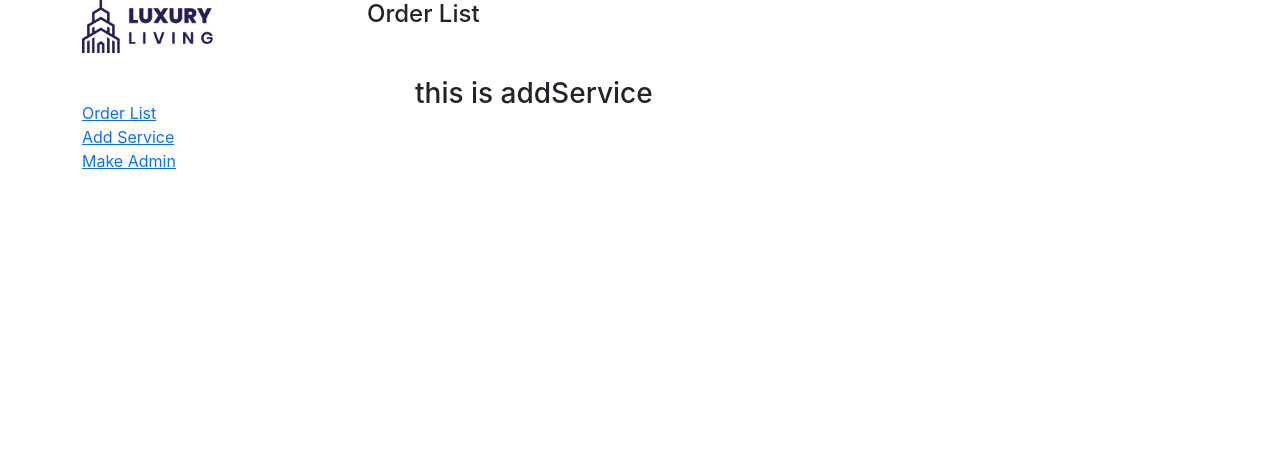
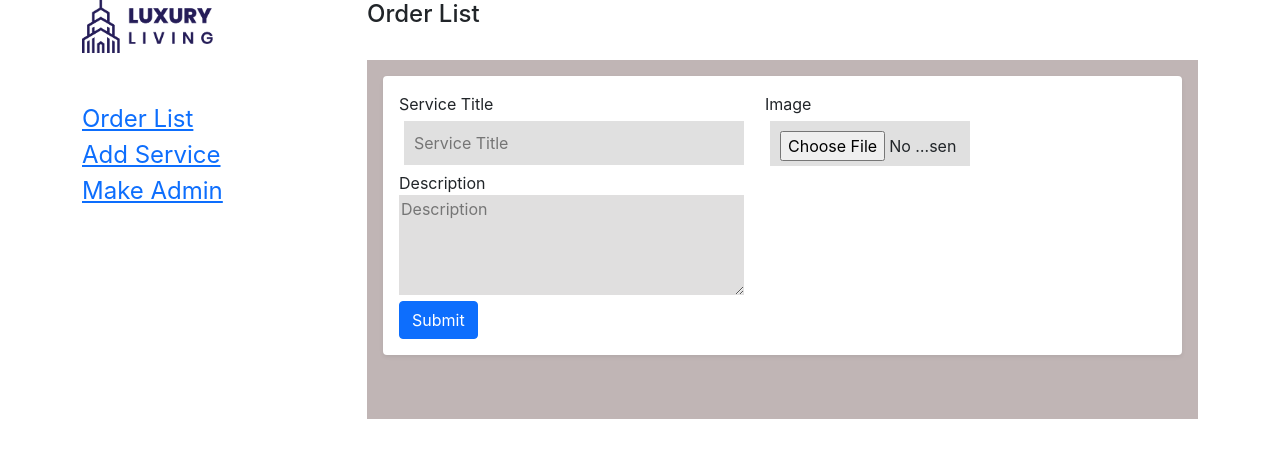
Before and after one commit to shamim1620/luxury-living, a React (Create React App) app: page /dashboard/addService in a window 1280 px wide. Shown: the top 458 px of the page. Built offline with nearby package versions, Linux system fonts and the light colour scheme; no server answers.

Commit message:
add service create

```diff
--- a/src/Pages/Dashboard/AddService/AddService.js
+++ b/src/Pages/Dashboard/AddService/AddService.js
@@ -1,9 +1,37 @@
+
 import React from 'react';
+import { Button } from 'react-bootstrap';
+import { useForm } from 'react-hook-form';
 
 const AddService = () => {
+    const { register, handleSubmit } = useForm();
+    const onSubmit = data => {
+        console.log(data)
+    }
     return (
         <div>
-            <h3>this is addService</h3>
+            <form className='contact-form' onSubmit={handleSubmit(onSubmit)}>
+                <div className='d-flex'>
+                    <div className='me-3'>
+                        <span>Service Title</span>
+                        <br />
+                        <input style={{ width: "340px" }} placeholder='Service Title'  {...register("serviceTitle", { required: true })} />
+                    </div>
+                    <div>
+                        <span>Image</span>
+                        <br />
+                        <input style={{ width: "200px", height: "45px" }} placeholder='Upload image' type='file' accept='image/*' alt='' {...register("image", { required: true })} />
+
+                    </div>
+
+                </div>
+                <span>Description</span>
+                <br />
+                <textarea placeholder='Description' id='text-field' {...register("description")} />
+                <br />
+                <Button type='submit'> Submit</Button>
+            </form>
+
         </div>
     );
 };
--- a/src/Pages/Dashboard/Dashboard/Dashboard.css
+++ b/src/Pages/Dashboard/Dashboard/Dashboard.css
@@ -0,0 +1,12 @@
+.dashboard-bg{
+    background-color: rgb(192, 181, 181);
+
+
+}
+.dashboard-index{
+    text-decoration: none;
+    font-size: x-large;
+}
+.dash-nav{
+    height: 60px;
+}
--- a/src/Pages/Dashboard/Dashboard/Dashboard.js
+++ b/src/Pages/Dashboard/Dashboard/Dashboard.js
@@ -5,15 +5,17 @@ import {
 } from "react-router-dom";
 import { Col, Container, Row } from 'react-bootstrap';
 import logo from "../../../icon/company_logo.png";
+import './Dashboard.css';
 
 const Dashboard = () => {
+
     return (
         <div>
             <Container>
                 <Row>
                     <Col xs={3} md={3}>
                         <img className='img-fluid ' width='50%' src={logo} alt=''></img>
-                        <div className='mt-5'>
+                        <div className='mt-5 dashboard-index'>
                             <Link to="orderList">Order List</Link>
                             <br />
                             <Link to="addService">Add Service</Link>
@@ -23,9 +25,14 @@ const Dashboard = () => {
 
                     </Col>
                     <Col xs={9} md={9}>
-                        <h4>Order List</h4>
-                        <div className='m-5'>
-                            <Outlet />
+                        <div className='dash-nav' >
+                            <h4 >Order List</h4>
+                        </div>
+                        <div className='p-3 dashboard-bg'>
+                            <div className="shadow-sm p-3 mb-5 bg-body rounded  ">
+                                <Outlet />
+
+                            </div>
                         </div>
                     </Col>
 
--- a/src/Pages/Dashboard/MakeAdmin/MakeAdmin.js
+++ b/src/Pages/Dashboard/MakeAdmin/MakeAdmin.js
@@ -4,6 +4,11 @@ const MakeAdmin = () => {
     return (
         <div>
             <h3>this is make admin</h3>
+            <h3>this is make admin</h3>
+            <h3>this is make admin</h3>
+            <h3>this is make admin</h3>
+            <h3>this is make admin</h3>
+            <h3>this is make admin</h3>
         </div>
     );
 };
--- a/src/Pages/Home/Contact/Contact.js
+++ b/src/Pages/Home/Contact/Contact.js
@@ -19,7 +19,7 @@ const Contact = () => {
                     <input placeholder='Last Name' {...register("lastName", { pattern: /^[A-Za-z]+$/i })} />
                     <br />
                     <input placeholder='Email' type='email' {...register("email", { required: true })} />
-                    <input placeholder='Password' type="password" {...register("password", { required: true, minLength: 8 })} />
+                    <input placeholder='Phone Number' type="number" {...register("phoneNumber", { required: true })} />
                     <br />
                     <textarea placeholder='your message' id='text-field' {...register("message")} />
                     <br />
```
